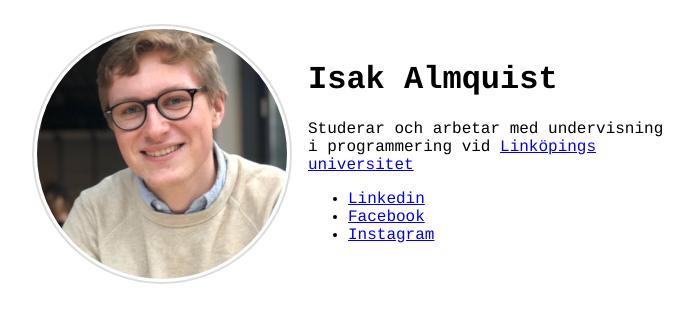
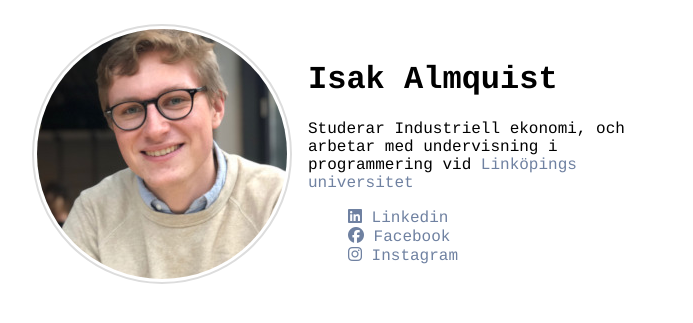
Before and after one commit to isakalmq/personal-website, a Flask app: page / in a window 1280 px wide. Shown: the top 323 px of the page, without its empty margins (283-976 px from the left). Run offline with Flask 2, Linux system fonts and the light colour scheme; some libraries are stand-ins or nearby versions.

Commit message:
Change link styling for home page

```diff
--- a/personalwebsite/static/css/home.css
+++ b/personalwebsite/static/css/home.css
@@ -5,6 +5,33 @@
 .info-holder {
     padding: 1rem;
 }
+
+ul {
+    list-style-type: none;
+}
+
+/* unvisited link */
+a:link {
+  color: #6f81a1;
+  text-decoration: none;
+}
+
+/* visited link */
+a:visited {
+  color: #6f81a1;
+  text-decoration: none;
+}
+
+/* mouse over link */
+a:hover {
+  color: hotpink;
+}
+
+/* selected link */
+a:active {
+    color: blue;
+}
+
 .profile-picture {
     border: 2px solid #ddd;
     padding: 3px;
--- a/personalwebsite/templates/home.html
+++ b/personalwebsite/templates/home.html
@@ -11,11 +11,11 @@
     </div>
     <div class='info-holder'>
         <h1 >Isak Almquist</h1>
-        <p>Studerar och arbetar med undervisning i programmering vid <a  href="https://liu.se/">Linköpings universitet</a></p>
+        <p>Studerar Industriell ekonomi, och arbetar med undervisning i programmering vid <a  href="https://liu.se/">Linköpings universitet</a></p>
         <ul>
-            <li><a href="https://www.linkedin.com/in/isak-almquist/">Linkedin</a></li>
-            <li><a href="https://www.facebook.com/Isak.almquist2/">Facebook</a></li>
-            <li><a href="https://www.instagram.com/isakalmq/">Instagram</a></li>
+            <li><a href="https://www.linkedin.com/in/isak-almquist/"><i class="fab fa-linkedin"></i> Linkedin</a></li>
+            <li><a href="https://www.facebook.com/Isak.almquist2/"><i class="fab fa-facebook"></i> Facebook</a></li>
+            <li><a href="https://www.instagram.com/isakalmq/"><i class="fab fa-instagram"></i> Instagram</a></li>
         </ul>
     </div>
 </div>
```
